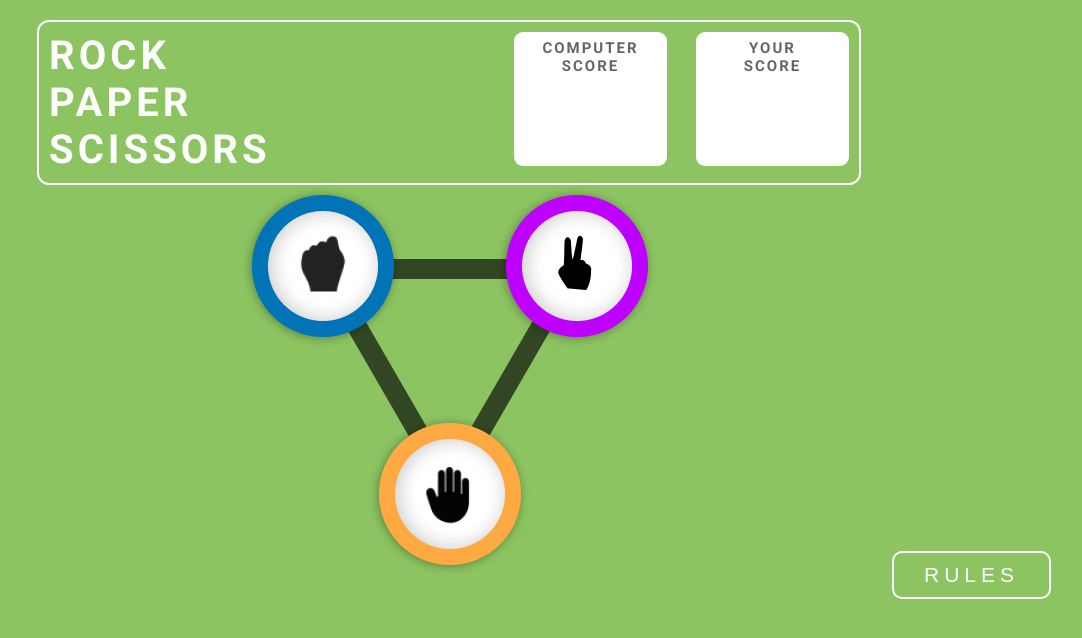
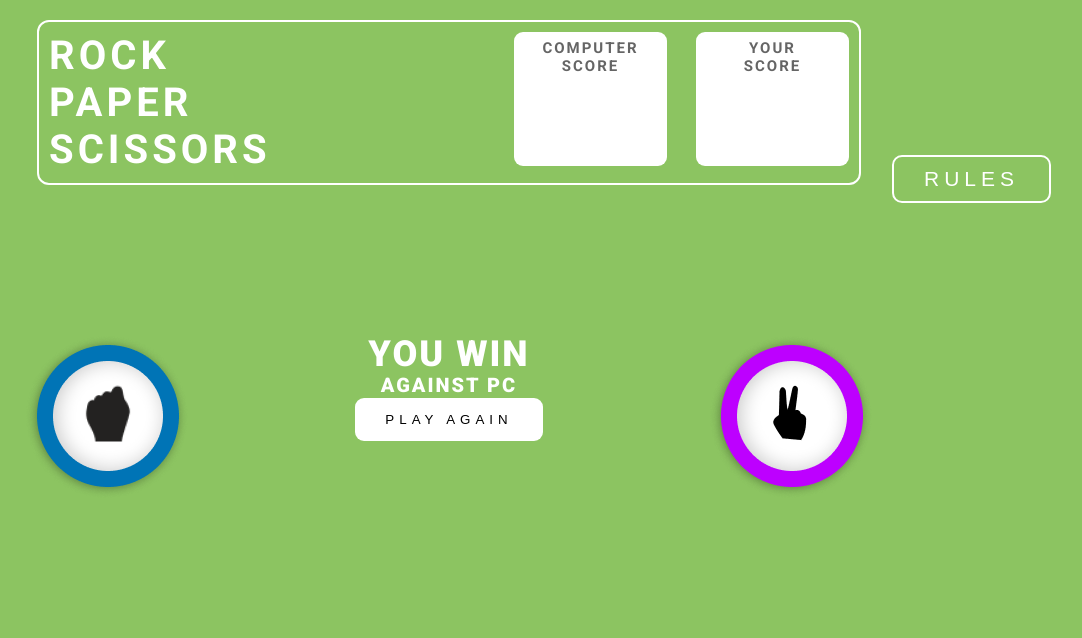
Before and after one commit to GajendraRao007/Rock-Paper-Scissor-Game, a plain HTML site: page index.html in a window 1280 px wide. Both pictures are taken after a click on the link 513 px from the left and 269 px from the top of the page. Shown: the whole page, without its empty margins (191-1273 px from the left). Drawn offline with Linux system fonts and the light colour scheme.

Commit message:
js - added the functionality, when the user picks any options(rock,paper,scissor) & displayed on the page

```diff
--- a/index.html
+++ b/index.html
@@ -8,6 +8,9 @@
 </head>
 <body>
     <div  class="container">
+
+        <!--Display Scores-->
+
         <div class="box">
             <div class="headings">
                 <h1>ROCK</h1>
@@ -20,16 +23,21 @@
             </div>
         </div>
 
+        <!--Select Options-->
+        <div id="options">
             <div class="select-options">
-            <a href="#"><img src="Images\Group 6.png" alt="stone" srcset=""></a>
+                <a href="#" id="rockbtn"><img src="Images\Group 6.png" alt="rock" srcset=""></a>
                 <div class="line1"></div>
-            <a href="#"><img src="Images\Group 7.png" alt="scissor" srcset=""></a>
+                <a href="#" id="scissorbtn"><img src="Images\Group 7.png" alt="scissor" srcset=""></a>
             </div>
             <div class="select-options-2">
                 <div class="line2"></div>
-            <a href="#"><img src="Images\Group 8.png" alt="paper" srcset=""></a>
+                <a href="#" id="paperbtn"><img src="Images\Group 8.png" alt="paper" srcset=""></a>
                 <div class="line3"></div>
             </div>
+        </div>
+
+            <!--Rules-->
 
         <div id="rules-box">
             <a href="#" id="cancel-btn"><img src="Images\Group 9.png" alt="" srcset=""></a>
@@ -43,6 +51,23 @@
         </div>
         <button id="Rules-btn">RULES</button>
 
+
+        <div class="match-area">
+            <div id="you-picked"> <a href="#" id="rockbtn">
+                <!-- <img src="Images\Group 6.png" alt="Rock" srcset=""> -->
+            </a>
+            </div>
+            <div class="result">YOU WIN<br><span class="txt">AGAINST PC</span></div>
+           <div>
+               <button id="play-again">PLAY AGAIN</button>
+           </div>
+
+            <div id="Pc-picked"> <a href="#" id="scissorbtn">
+                <img src="Images\Group 7.png" alt="scissor" srcset=""></a>
+            </div>
+
+        </div>
+
     </div>
 
 
--- a/main.js
+++ b/main.js
@@ -13,3 +13,34 @@ cancelButton.addEventListener('click',()=>{
     console.log('cancel button clicked');
     rulesBox.style.display = 'none';
 })
+
+//Picked options
+let pickedRock = document.getElementById('rockbtn');
+let pickedPaper = document.getElementById('paperbtn');
+let pickedScissor = document.getElementById('scissorbtn');
+
+
+
+pickedRock.addEventListener('click',()=>{
+    let displayRock = document.getElementById('you-picked');
+    displayRock.innerHTML = '<img src="Images/Group 6.png" alt="stone" srcset="">';
+    console.log('pickd rock');
+    let options = document.getElementById('options');
+    options.style.display = 'none';
+
+});
+pickedPaper.addEventListener('click',()=>{
+    let displayPaper =document.getElementById('you-picked');
+    displayPaper.innerHTML = '<img src="Images/Group 8.png" alt="paper" srcset="">';
+    console.log('picked paper');
+    let options = document.getElementById('options');
+    options.style.display = 'none';
+})
+
+pickedScissor.addEventListener('click',()=>{
+    let displayScissor = document.getElementById('you-picked');
+    displayScissor.innerHTML ='<img src="Images/Group 7.png" alt="scissor" srcset="">';
+    console.log('picked scissor');
+    let options = document.getElementById('options');
+    options.style.display = 'none';
+})
--- a/style.css
+++ b/style.css
@@ -155,3 +155,45 @@ li::marker {
     position: relative;
     left: -50px;
 }
+
+
+/*Match area*/
+
+.match-area{
+    display: flex;
+    justify-content: space-evenly;
+    align-items: center;
+}
+
+#play-again{
+    margin: auto;
+    padding: 14px 30px;
+    border-radius: 9px;
+    letter-spacing: 5px;
+    border: none;
+    background-color: white;
+    cursor: pointer;
+}
+
+.result{
+    position: absolute;
+    margin: auto;
+    margin-top: -100px;
+    text-align: center;
+    font-size: 36px;
+    font-weight: 800;
+    color: white;
+    letter-spacing: 2px;
+    line-height: 26px;
+}
+
+.txt{
+    font-size: 20px;
+    letter-spacing: 2px;
+}
+
+.match-area{
+    /* display: none; */
+    padding: 50px;
+    margin-top: 100px;
+}
```
Also changed, not shown: Images/Group 10.png (added). Lines whose indentation alone changed are shown as unchanged.
